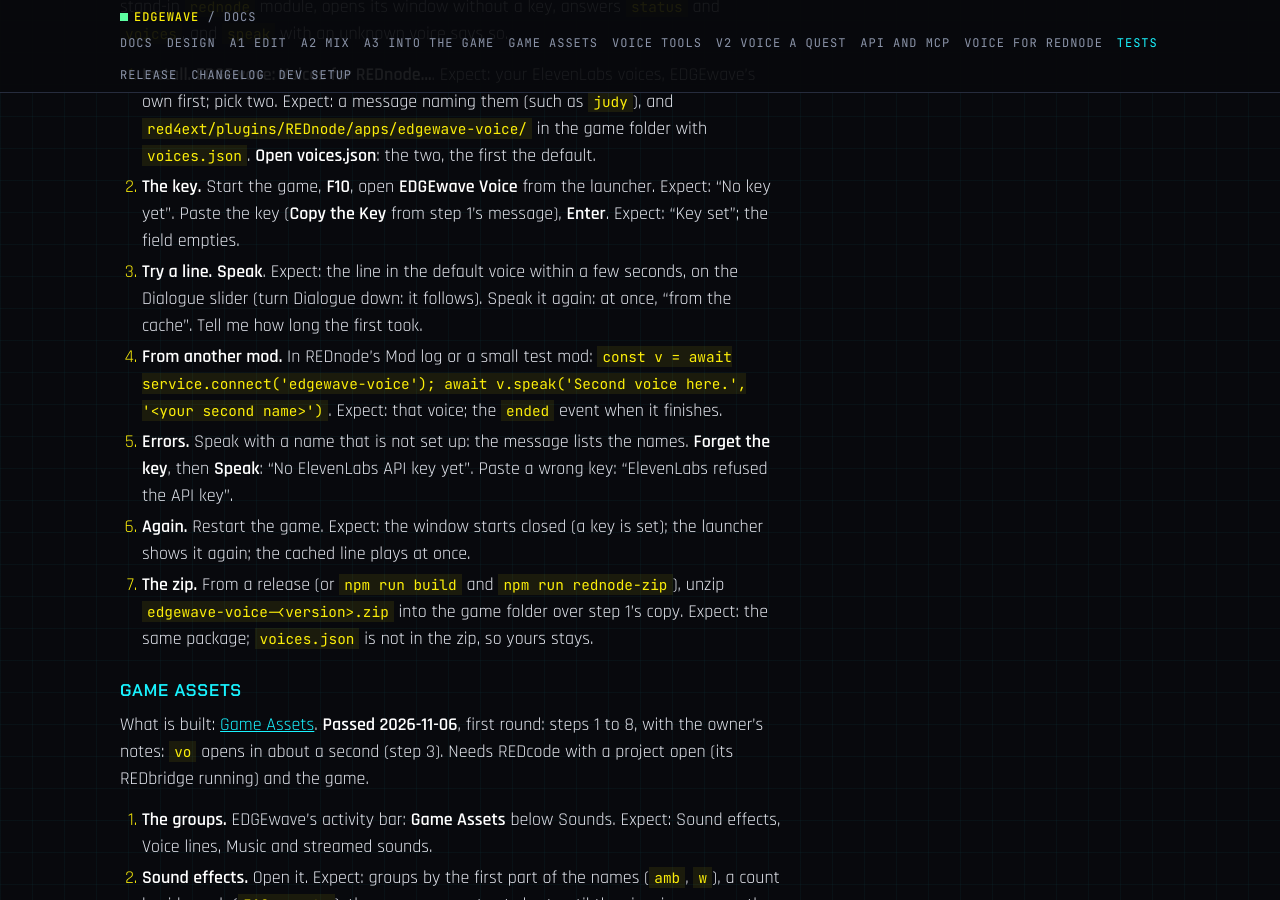
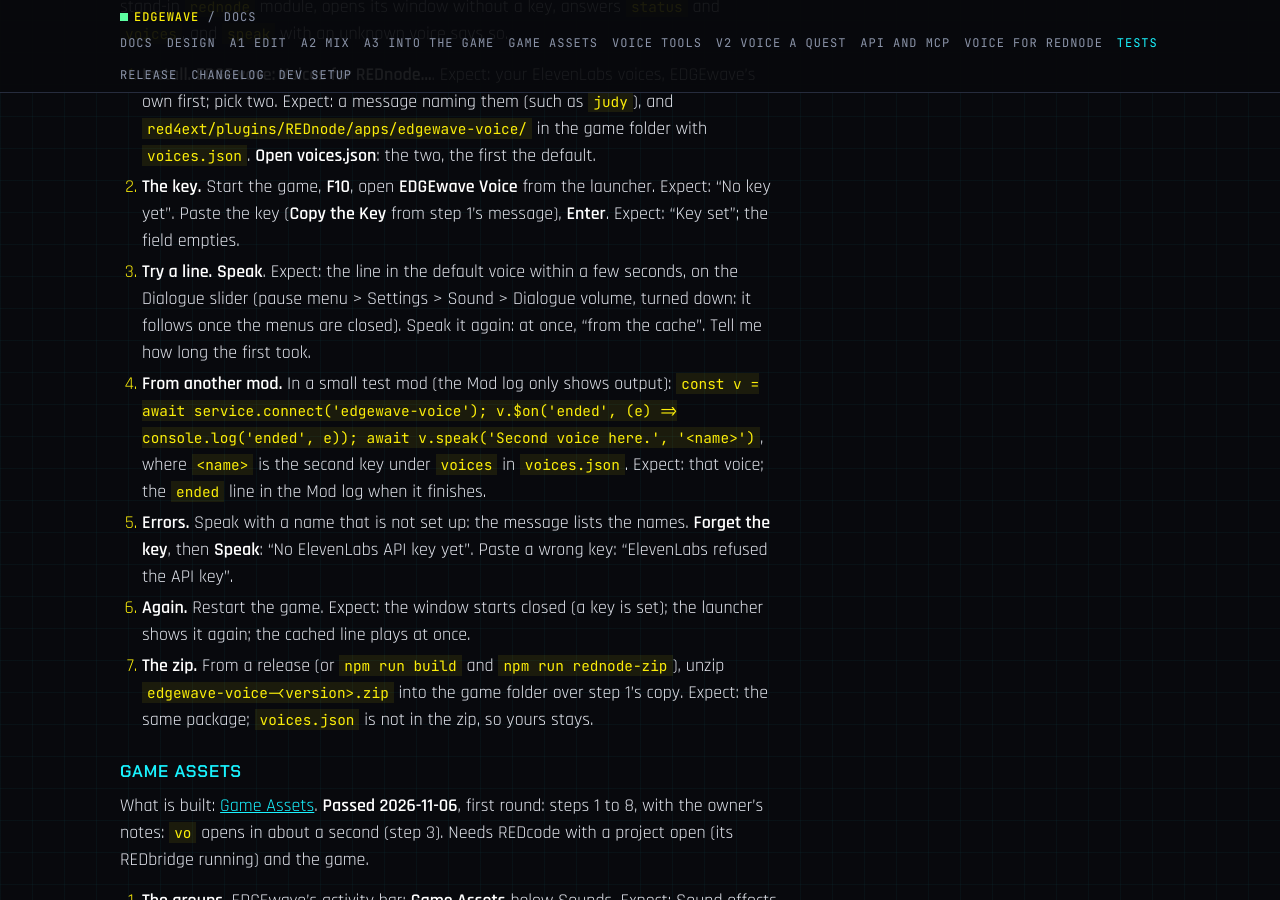
Before and after one commit to Edgemodders/EDGEwave, a Jekyll site: the page built from docs/testing.md, in a window 1280 px wide and 900 px high, scrolled down 19820 px. Built offline with Jekyll 4.4.1, drawn with Linux system fonts in a browser that asks for light colours; our own code applies the rules of GitHub Pages for plain Markdown files.

Commit message:
Testing: EDGEwave Voice step 4 needs a small test mod, and where the Dialogue slider is
Co-Authored-By: Claude Opus 5.5 <noreply@anthropic.com>

```diff
--- a/docs/testing.md
+++ b/docs/testing.md
@@ -308,8 +308,8 @@ Checked by script on 2026-10-27, no game: REDnode's own describer (`node package
 
 1. **Install.** **EDGEwave: Voices for REDnode…**. Expect: your ElevenLabs voices, EDGEwave's own first; pick two. Expect: a message naming them (such as `judy`), and `red4ext/plugins/REDnode/apps/edgewave-voice/` in the game folder with `voices.json`. **Open voices.json**: the two, the first the default.
 2. **The key.** Start the game, **F10**, open **EDGEwave Voice** from the launcher. Expect: "No key yet". Paste the key (**Copy the Key** from step 1's message), **Enter**. Expect: "Key set"; the field empties.
-3. **Try a line.** **Speak**. Expect: the line in the default voice within a few seconds, on the Dialogue slider (turn Dialogue down: it follows). Speak it again: at once, "from the cache". Tell me how long the first took.
-4. **From another mod.** In REDnode's Mod log or a small test mod: `const v = await service.connect('edgewave-voice'); await v.speak('Second voice here.', '<your second name>')`. Expect: that voice; the `ended` event when it finishes.
+3. **Try a line.** **Speak**. Expect: the line in the default voice within a few seconds, on the Dialogue slider (pause menu > Settings > Sound > Dialogue volume, turned down: it follows once the menus are closed). Speak it again: at once, "from the cache". Tell me how long the first took.
+4. **From another mod.** In a small test mod (the Mod log only shows output): `const v = await service.connect('edgewave-voice'); v.$on('ended', (e) => console.log('ended', e)); await v.speak('Second voice here.', '<name>')`, where `<name>` is the second key under `voices` in `voices.json`. Expect: that voice; the `ended` line in the Mod log when it finishes.
 5. **Errors.** Speak with a name that is not set up: the message lists the names. **Forget the key**, then **Speak**: "No ElevenLabs API key yet". Paste a wrong key: "ElevenLabs refused the API key".
 6. **Again.** Restart the game. Expect: the window starts closed (a key is set); the launcher shows it again; the cached line plays at once.
 7. **The zip.** From a release (or `npm run build` and `npm run rednode-zip`), unzip `edgewave-voice-<version>.zip` into the game folder over step 1's copy. Expect: the same package; `voices.json` is not in the zip, so yours stays.
```
